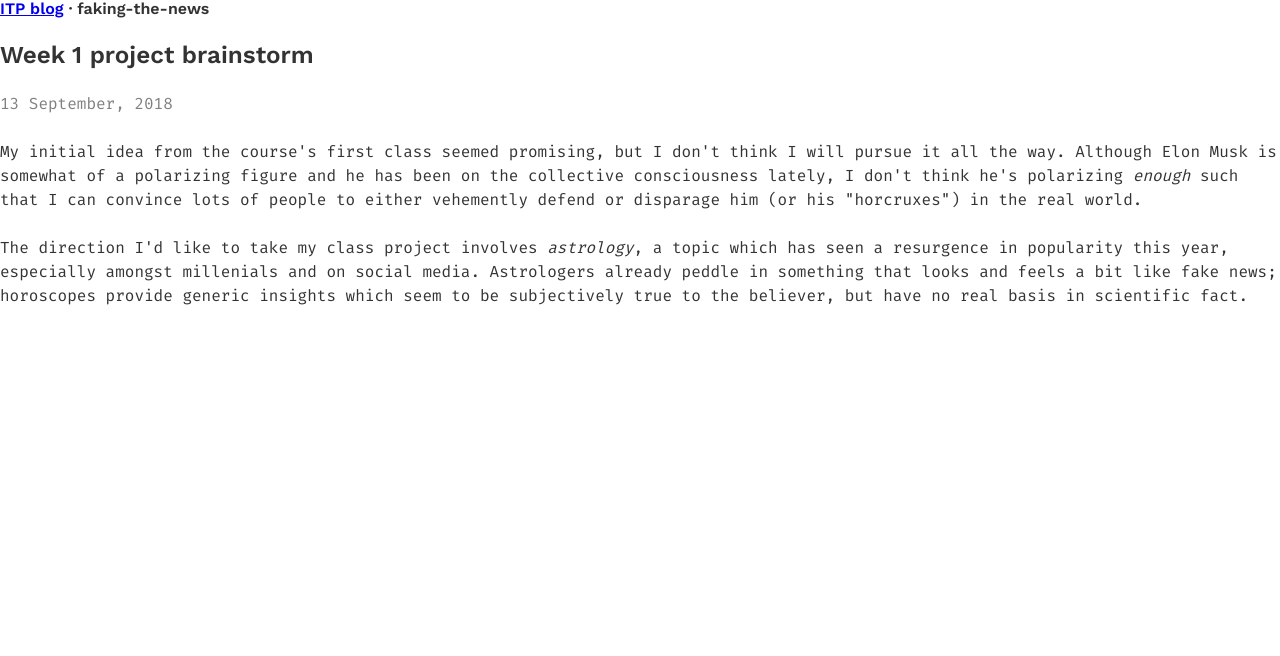
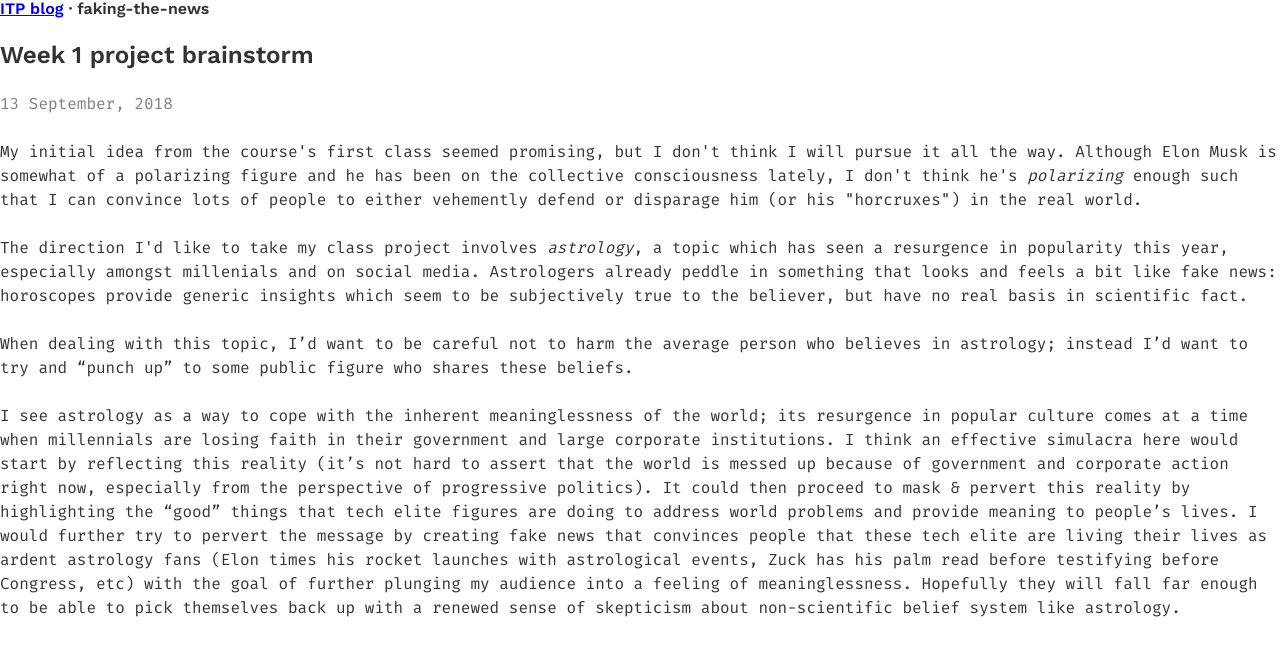
Before and after one commit to adidahiya/website, a Gatsby site: page /blog/itp/faking-the-news/project-brainstorm/ in a window 1280 px wide. Built offline with nearby package versions, Linux system fonts and the light colour scheme; Gatsby itself is replaced by a stand-in of ours; some packages are replaced by stand-ins of ours.

Commit message:
Update project-brainstorm.md

```diff
--- a/content/blog/itp/faking-the-news/project-brainstorm.md
+++ b/content/blog/itp/faking-the-news/project-brainstorm.md
@@ -3,12 +3,10 @@ title: Week 1 project brainstorm
 date: "2018-09-13"
 ---
 
-My initial idea from the course's first class seemed promising, but I don't think I will pursue it all the way.
-Although Elon Musk is somewhat of a polarizing figure and he has been on the collective consciousness lately, I
-don't think he's polarizing _enough_ such that I can convince lots of people to either vehemently defend or
-disparage him (or his "horcruxes") in the real world.
+My initial idea from the course's first class seemed promising, but I don't think I will pursue it all the way. Although Elon Musk is somewhat of a polarizing figure and he has been on the collective consciousness lately, I don't think he's _polarizing_ enough such that I can convince lots of people to either vehemently defend or disparage him (or his "horcruxes") in the real world.
 
-The direction I'd like to take my class project involves _astrology_, a topic which has seen a resurgence in popularity
-this year, especially amongst millenials and on social media. Astrologers already peddle in something that looks and feels
-a bit like fake news; horoscopes provide generic insights which seem to be subjectively true to the believer, but have
-no real basis in scientific fact.
+The direction I'd like to take my class project involves _astrology_, a topic which has seen a resurgence in popularity this year, especially amongst millenials and on social media. Astrologers already peddle in something that looks and feels a bit like fake news: horoscopes provide generic insights which seem to be subjectively true to the believer, but have no real basis in scientific fact.
+
+When dealing with this topic, I’d want to be careful not to harm the average person who believes in astrology; instead I’d want to try and “punch up” to some public figure who shares these beliefs.
+
+I see astrology as a way to cope with the inherent meaninglessness of the world; its resurgence in popular culture comes at a time when millennials are losing faith in their government and large corporate institutions. I think an effective simulacra here would start by reflecting this reality (it’s not hard to assert that the world is messed up because of government and corporate action right now, especially from the perspective of progressive politics). It could then proceed to mask & pervert this reality by highlighting the “good” things that tech elite figures are doing to address world problems and provide meaning to people’s lives. I would further try to pervert the message by creating fake news that convinces people that these tech elite are living their lives as ardent astrology fans (Elon times his rocket launches with astrological events, Zuck has his palm read before testifying before Congress, etc) with the goal of further plunging my audience into a feeling of meaninglessness. Hopefully they will fall far enough to be able to pick themselves back up with a renewed sense of skepticism about non-scientific belief system like astrology.
```
